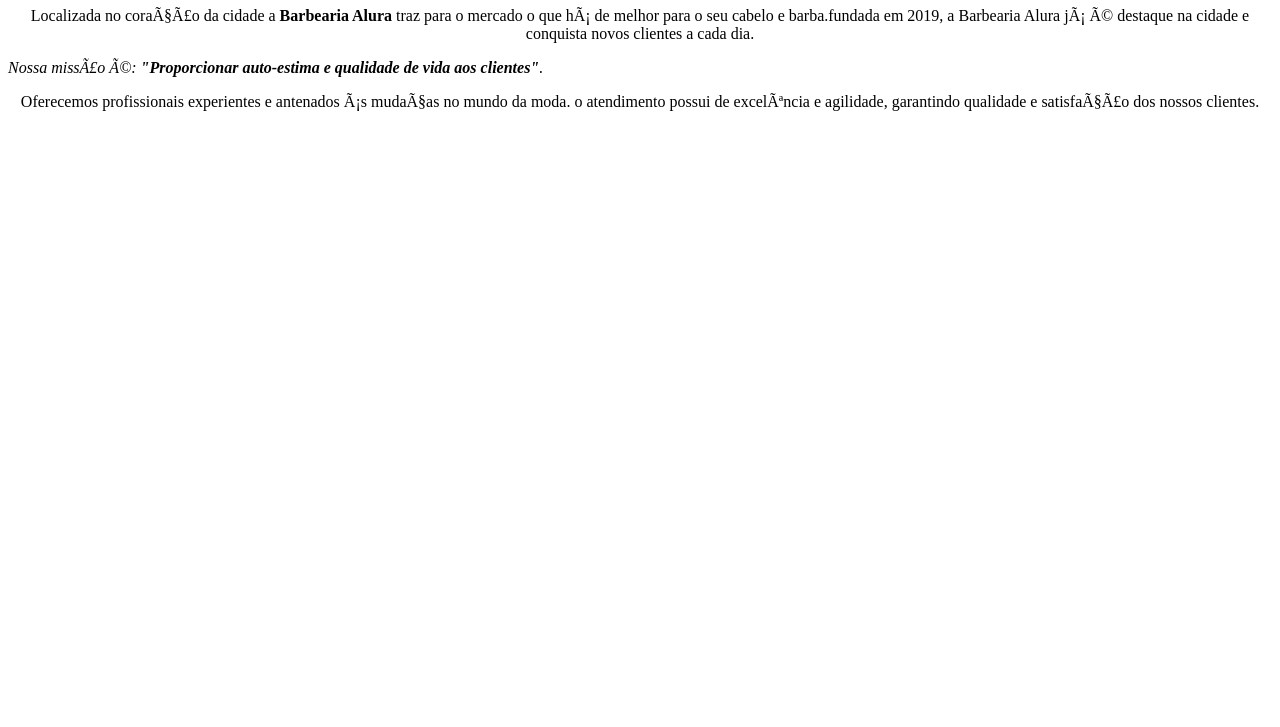
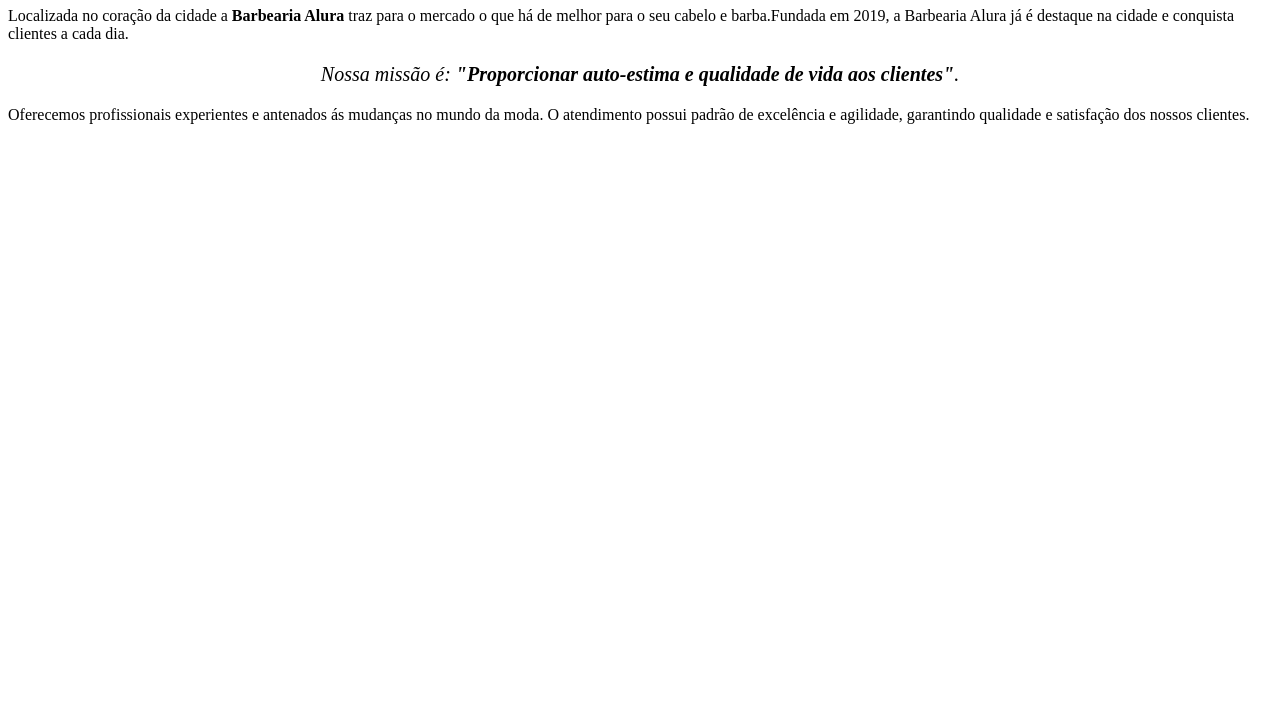
Before and after one commit to igorM14/Barberia-Alura, a plain HTML site: page index.html in a window 1280 px wide. Shown: the part 73-800 px from the top of the page. Drawn offline with Linux system fonts and the light colour scheme.

Commit message:
Update index.html

```diff
--- a/index.html
+++ b/index.html
@@ -1,17 +1,23 @@
 <!DOCTYPE html>
-<html lang="pt-br">
-     <head>
-           <meta charset="UT-8">
-           <title>Barbearia Alura</title>
-       </head>
+<html lange="pt-br">
+<head>
+<meta charset="UTF-8">
+<title>Barbearia Alura</title>
+<link rel="stylesheet".href="style.css">
+<style>
+
+</style>
+</head>
+
 <body>
-<h1 style="text-align: center"> Sobre a Barbearia Alura</h1>
+    <h1 style="text-align: center">Sobre a Barbearia Alura </h1>
 
-    <p style="text-align:center">Localizada no coração da cidade a <strong>Barbearia Alura</strong> traz para o mercado o que há de melhor para o seu cabelo e barba.fundada em 2019, a Barbearia Alura já é destaque na cidade e conquista novos clientes a cada dia. </p>
+    <p>Localizada no coração da cidade a <strong>Barbearia Alura</strong> traz para o mercado o que há de melhor para o seu cabelo e barba.Fundada em 2019, a Barbearia Alura já é destaque na
+    cidade e conquista clientes a cada dia. </p>
 
-	<p style= style="font-size: 20px; text-align: center"><em>Nossa missão é: <strong>"Proporcionar auto-estima e qualidade de vida aos clientes"</strong>.</em></p>
+	<p style="font-size: 20px; text-align: center"><em>Nossa missão é: <strong>"Proporcionar auto-estima e qualidade de vida aos clientes"</strong>.</em></p>
 
-	<p style="text-align: center"> Oferecemos profissionais experientes e antenados ás mudaças no mundo da moda. o atendimento possui de excelência e agilidade, garantindo qualidade e satisfação dos nossos clientes.
-    </p>
-	</body>
-</html>
+	<p>Oferecemos profissionais experientes e antenados ás mudanças no mundo da moda. O atendimento possui
+	padrão de excelência e agilidade, garantindo qualidade e satisfação dos nossos clientes.</p>
+</body>
+	</html>
```
